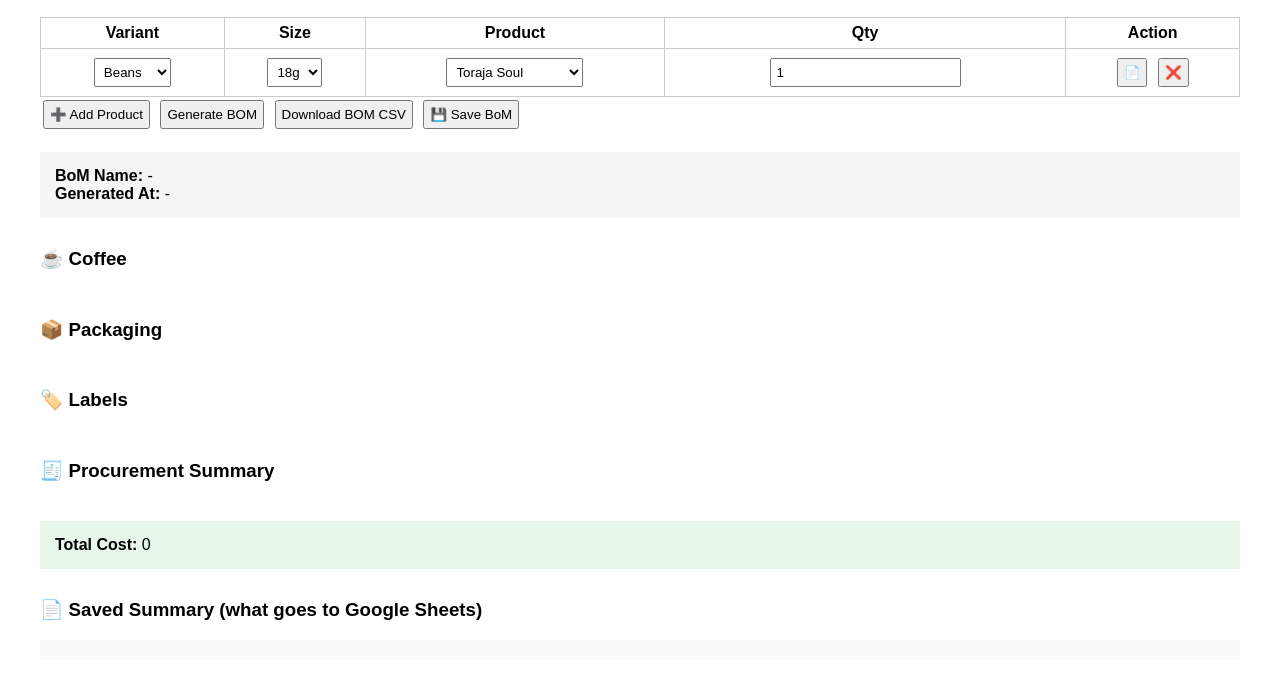
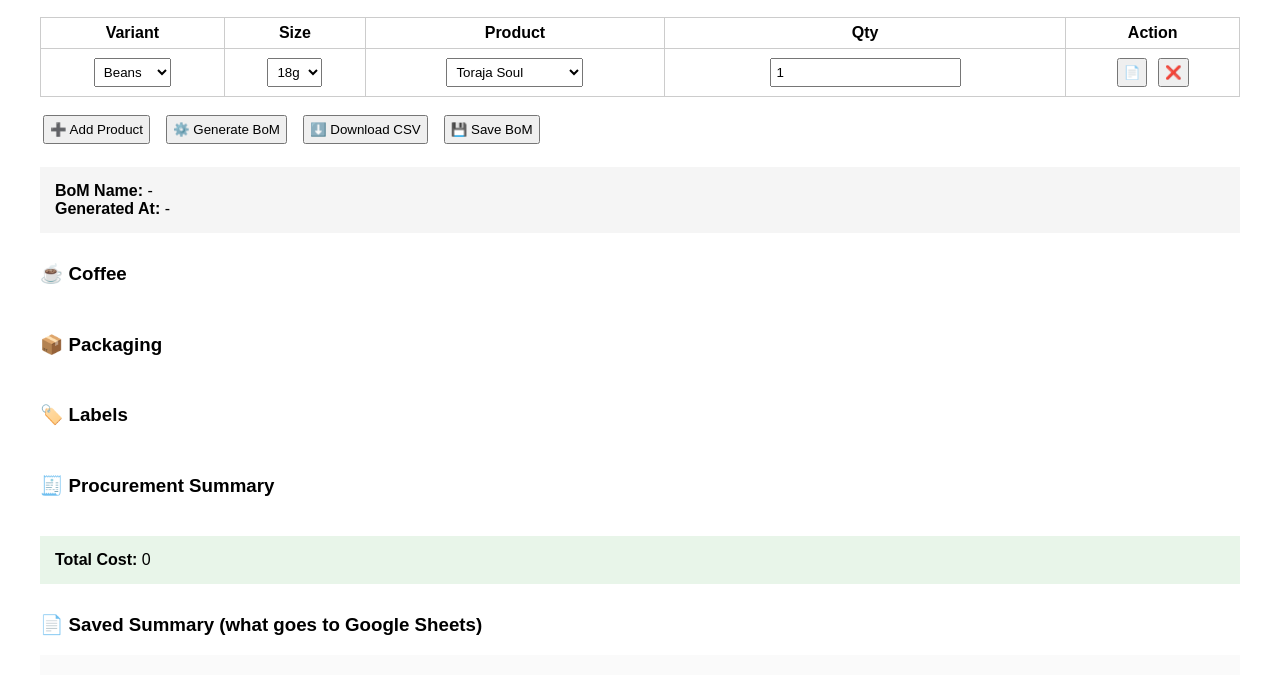
Before and after one commit to mhrzntp/runo-prd, a plain HTML site: page index.html in a window 1280 px wide. Shown: the part 61-736 px from the top of the page. Drawn offline with Linux system fonts and the light colour scheme.

Commit message:
Update index.html

```diff
--- a/index.html
+++ b/index.html
@@ -28,10 +28,12 @@
   </tr>
 </table>
 
-<button onclick="addRow()">➕ Add Product</button>
-<button onclick="generateBOM()">Generate BOM</button>
-<button onclick="downloadBOM()">Download BOM CSV</button>
-<button onclick="saveBOM()">💾 Save BoM</button>
+<div style="margin:15px 0; display:flex; gap:10px; flex-wrap:wrap;">
+  <button onclick="addRow()">➕ Add Product</button>
+  <button onclick="generateBOM()">⚙️ Generate BoM</button>
+  <button onclick="downloadBOM()">⬇️ Download CSV</button>
+  <button onclick="saveBOM()">💾 Save BoM</button>
+</div>
 
 <!-- ================= META ================= -->
 <div class="meta">
```
